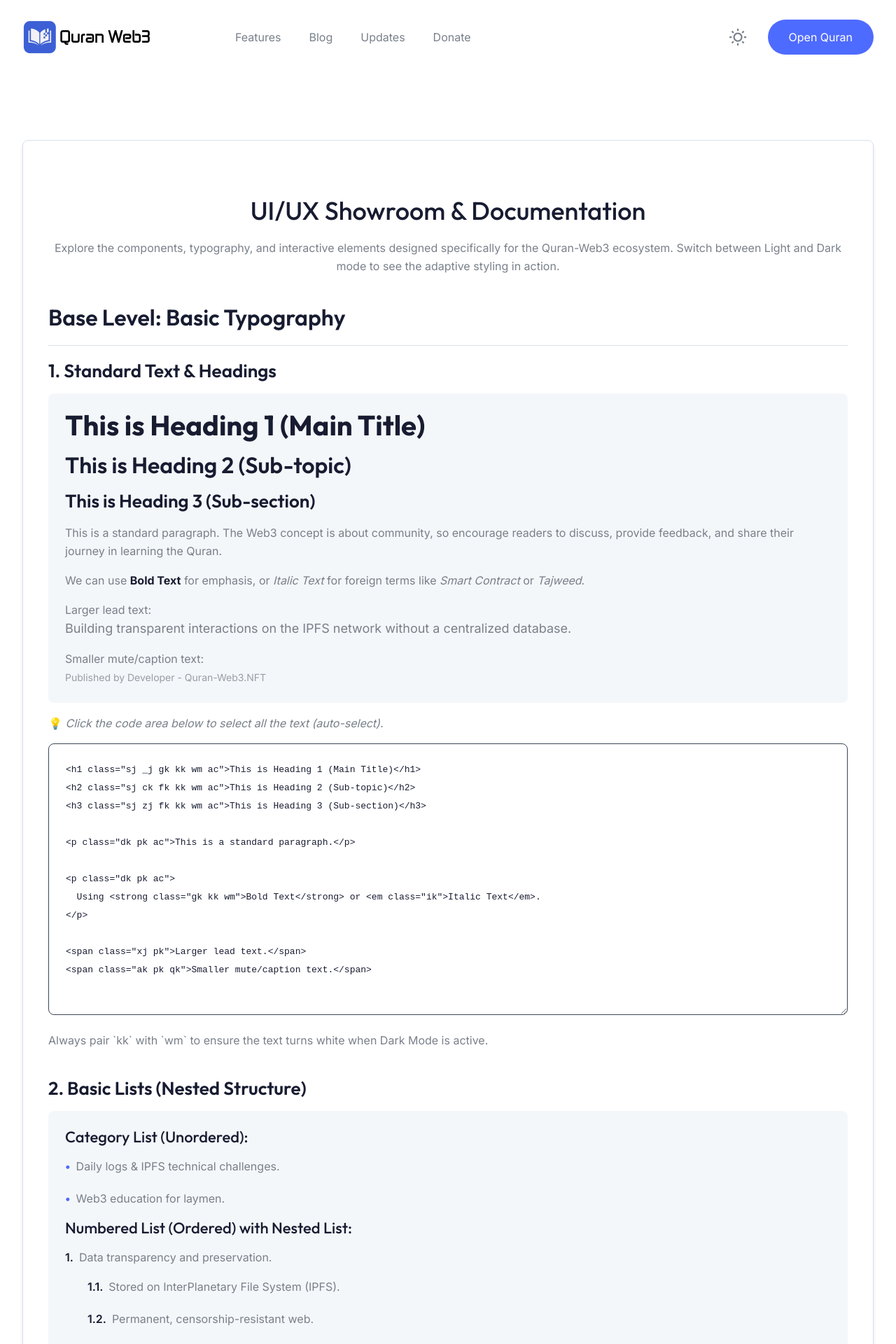
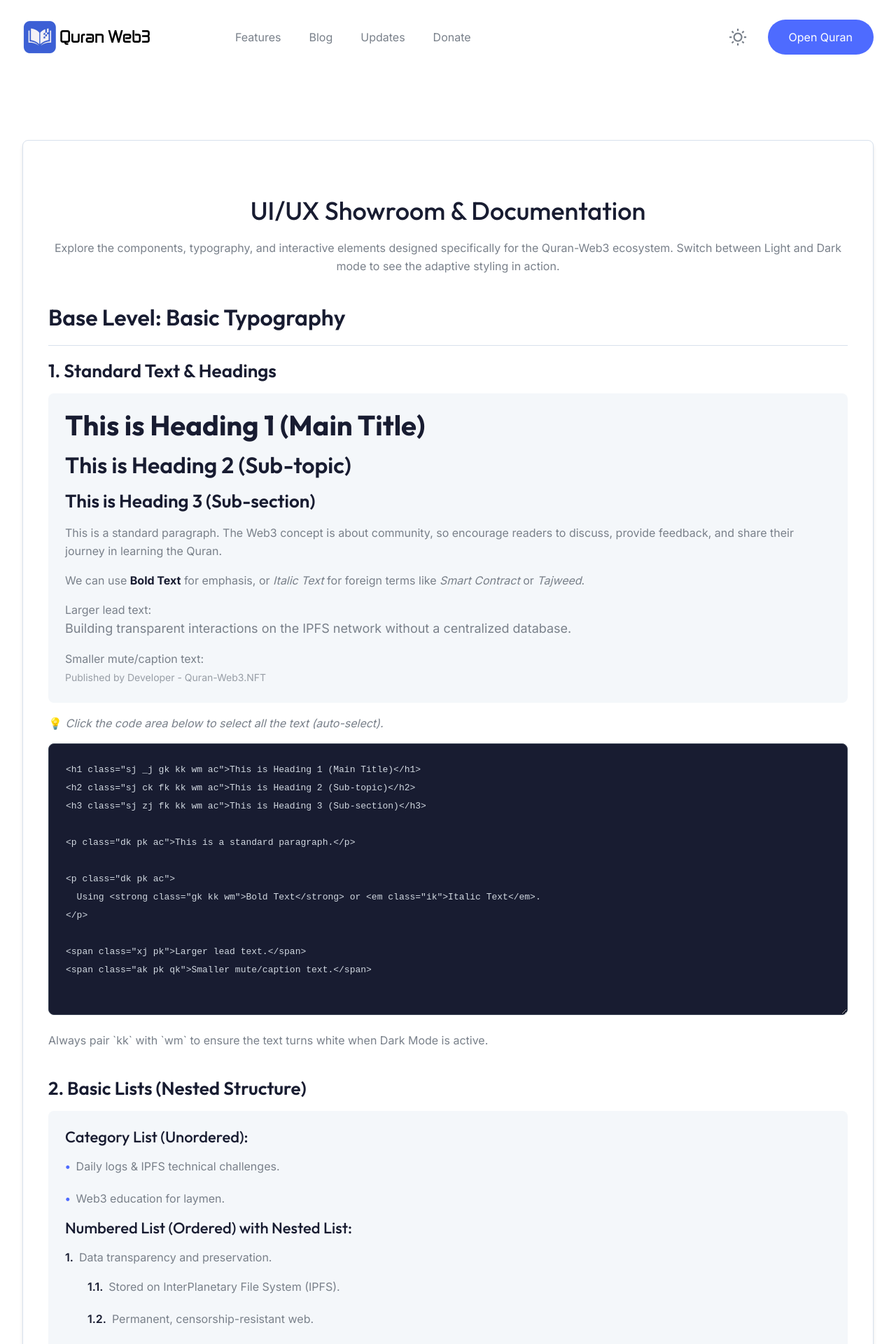
Before and after one commit to quran-web3/quran-web3.github.io, a Jekyll site: the page showroom.html, which Jekyll copies as it is, in a window 1280 px wide. Shown: the top 1920 px of the page at 70% size. Built offline with Jekyll 4.4.1, drawn with Linux system fonts in a browser that asks for light colours.

Commit message:
Update showroom.html

```diff
--- a/showroom.html
+++ b/showroom.html
@@ -102,7 +102,7 @@
                       </p>
                   </div>
                   <span class="dk pk ak">💡 <em>Click the code area below to select all the text (auto-select).</em></span>
-                  <textarea class="vd sg ci ac jc kk wm" style="font-family: monospace; font-size: 13px; border: 1px solid #3C4556; resize: vertical; cursor: pointer; outline: none; white-space: pre;" readonly onclick="this.select()" rows="13">
+                  <textarea class="vd sg ci ac jc" style="font-family: monospace; font-size: 13px; color: #D1D8E0; background-color: #181C31; border: 1px solid #3C4556; resize: vertical; cursor: pointer; outline: none; white-space: pre;" readonly onclick="this.select()" rows="13">
 &lt;h1 class="sj _j gk kk wm ac"&gt;This is Heading 1 (Main Title)&lt;/h1&gt;
 &lt;h2 class="sj ck fk kk wm ac"&gt;This is Heading 2 (Sub-topic)&lt;/h2&gt;
 &lt;h3 class="sj zj fk kk wm ac"&gt;This is Heading 3 (Sub-section)&lt;/h3&gt;
```
